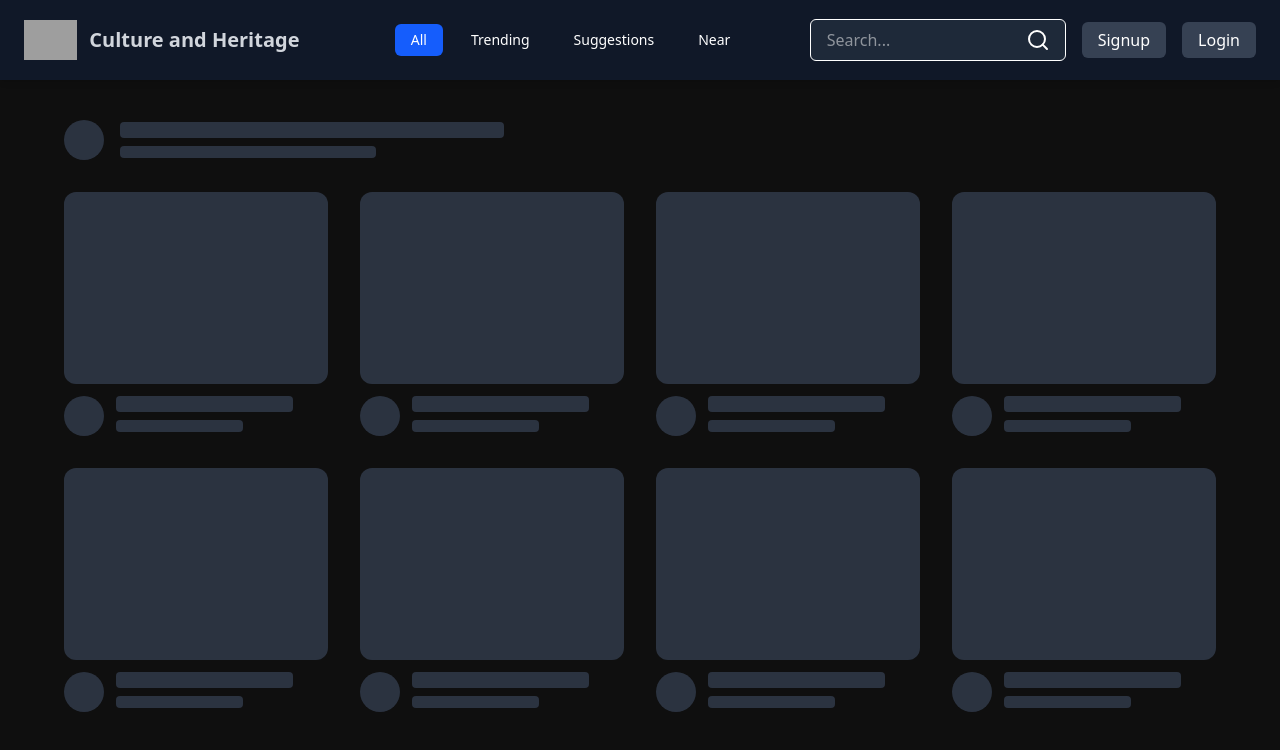
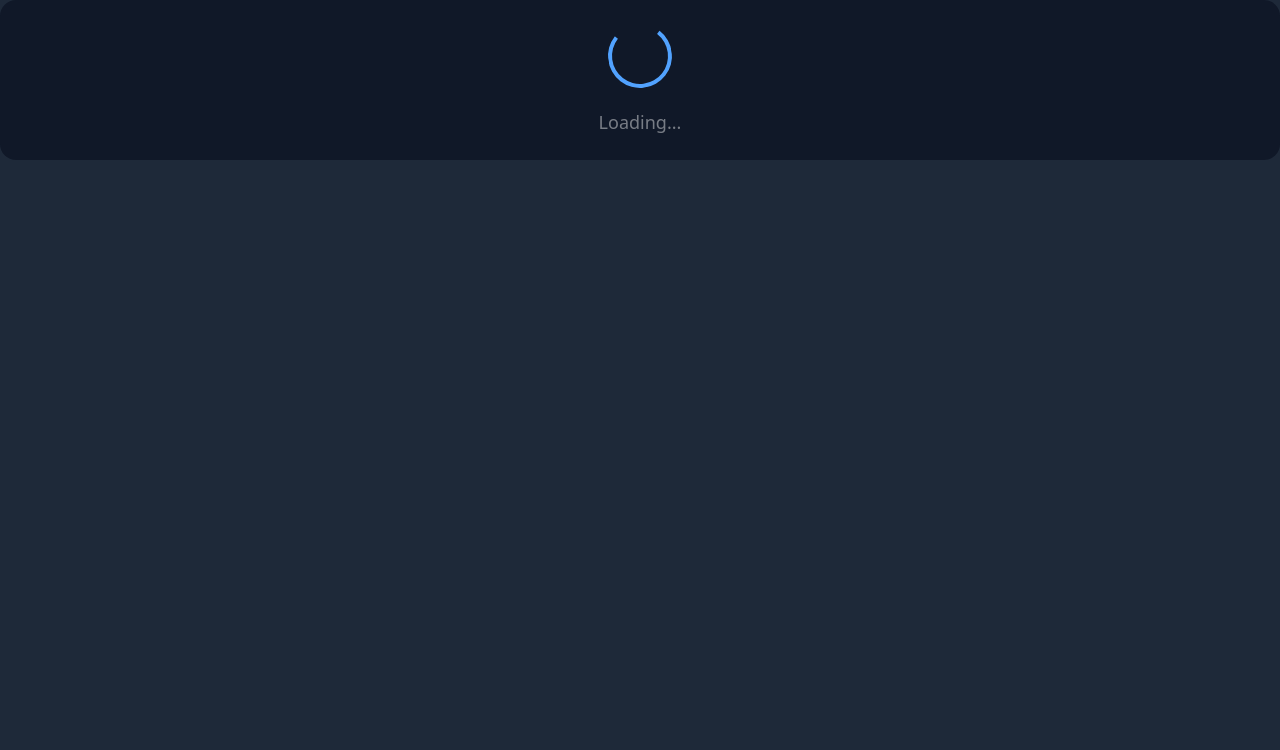
Before and after one commit to kushkumar569/Culture-and-Heritage, a Next.js app in the folder apps/web/: page /u/test in a window 1280 px wide. Shown: the top 750 px of the page. Built offline with nearby package versions, Linux system fonts and the light colour scheme; grey boxes are pictures that could not be loaded.

Commit message:
fix navbar and loader

```diff
--- a/apps/web/app/u/layout.tsx
+++ b/apps/web/app/u/layout.tsx
@@ -6,7 +6,7 @@ export default function Layout({ children, }: Readonly<{ children: React.ReactNo
     return (
         <>
             <div className="bg-gray-800">
-                <Navbar />
+                {/* <Navbar /> */}
                 {children}
             </div>
         </>
--- a/apps/web/app/u/test/page.tsx
+++ b/apps/web/app/u/test/page.tsx
@@ -1,34 +1,34 @@
 "use client";
-
-import React from "react";
+import { motion } from "framer-motion";
 
 export default function Page(){
+  const msg = "Loading...";
+
   return (
-    <div className="min-h-screen bg-[#0f0f0f] flex flex-col items-center px-4 py-10 space-y-8">
-      {/* Header skeleton */}
-      <div className="w-full max-w-6xl flex items-center space-x-4">
-        <div className="w-10 h-10 bg-gray-700 rounded-full animate-pulse"></div>
-        <div className="flex flex-col space-y-2 w-1/3">
-          <div className="h-4 bg-gray-700 rounded animate-pulse"></div>
-          <div className="h-3 bg-gray-700 rounded w-2/3 animate-pulse"></div>
-        </div>
-      </div>
+    <div className="flex flex-col items-center justify-center h-full w-full bg-gray-900 text-white rounded-2xl p-6 mx-auto">
+      {/* Framer Motion Spinner */}
+      <motion.div
+        className="w-16 h-16 border-4 border-blue-400 border-t-transparent rounded-full mb-5"
+        animate={{ rotate: 360 }}
+        transition={{
+          repeat: Infinity,
+          duration: 1,
+          ease: "linear",
+        }}
+      />
 
-      {/* Video cards grid */}
-      <div className="grid grid-cols-1 sm:grid-cols-2 lg:grid-cols-3 xl:grid-cols-4 gap-8 w-full max-w-6xl">
-        {[...Array(8)].map((_, i) => (
-          <div key={i} className="flex flex-col space-y-3">
-            <div className="w-full h-48 bg-gray-700 rounded-xl animate-pulse"></div>
-            <div className="flex space-x-3">
-              <div className="w-10 h-10 bg-gray-700 rounded-full animate-pulse"></div>
-              <div className="flex-1 space-y-2">
-                <div className="h-4 bg-gray-700 rounded animate-pulse w-5/6"></div>
-                <div className="h-3 bg-gray-700 rounded animate-pulse w-3/5"></div>
-              </div>
-            </div>
-          </div>
-        ))}
-      </div>
+      {/* Blinking Loading text */}
+      <motion.p
+        className="text-lg font-medium"
+        animate={{ opacity: [1, 0.3, 1] }}
+        transition={{
+          repeat: Infinity,
+          duration: 1.2,
+          ease: "easeInOut",
+        }}
+      >
+        {msg}
+      </motion.p>
     </div>
   );
 };
```
Also changed, not shown: packages/ui/src/Loading.tsx (+24 -12 lines).
